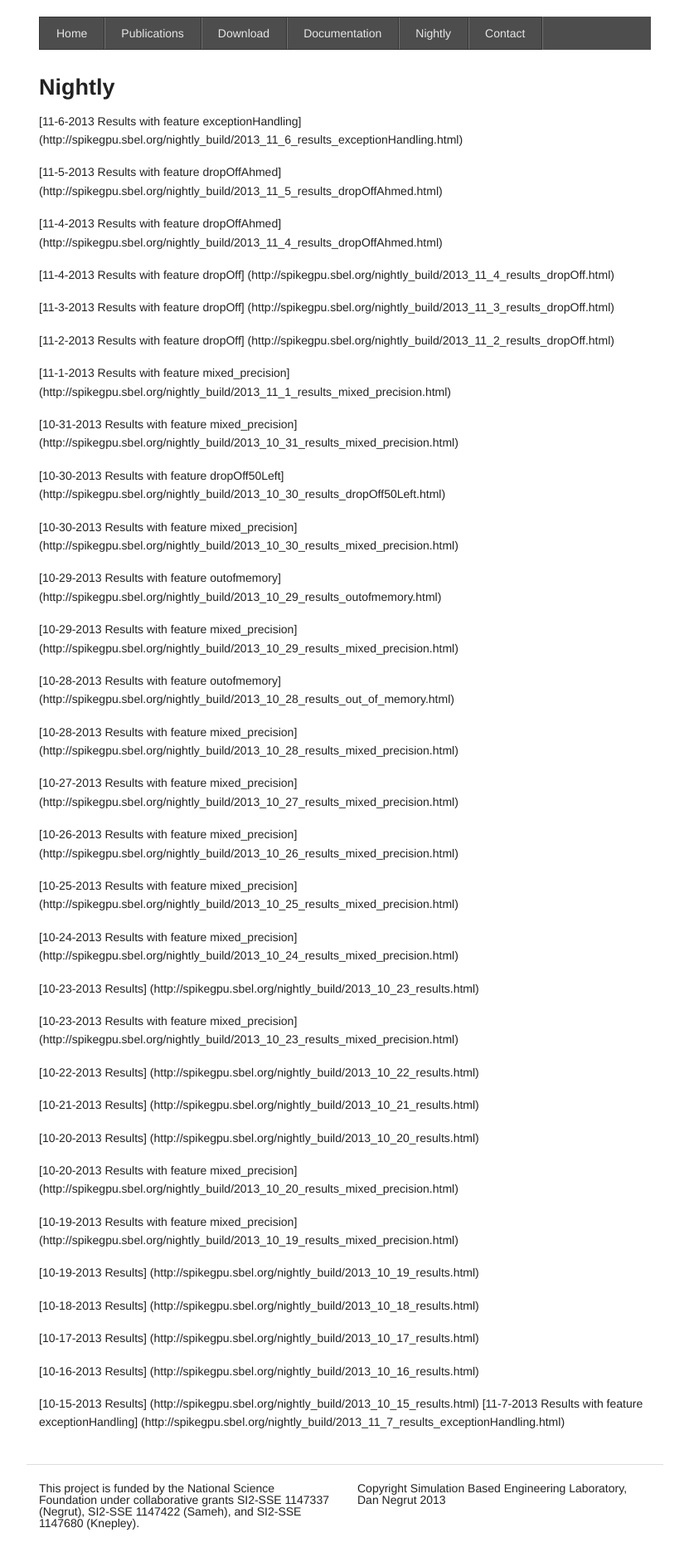
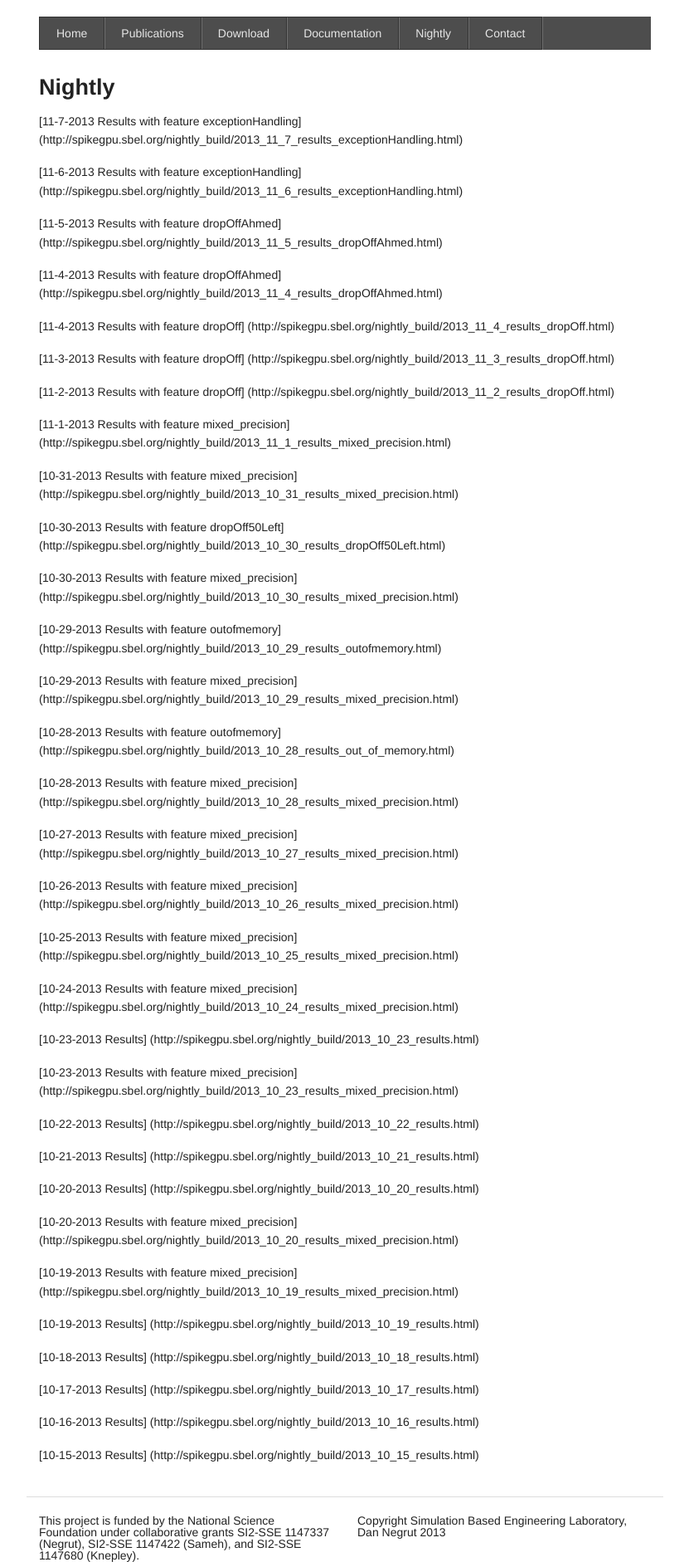
Before and after one commit to spikegpu/spikegpu.github.io, a Jekyll site: the page built from nightly_build/index.md, in a window 1280 px wide. Shown: the whole page at 83% size, without its empty margins (224-1055 px from the left). Built offline with Jekyll 4.4.1, drawn with Linux system fonts in a browser that asks for light colours; Markdown is read by kramdown in place of the engine named in the settings; before the commit the page ends 1843 px from its top, so only the background shows below that; part of the change alters nothing that is shown.

Commit message:
Adjust the order of display

```diff
--- a/nightly_build/index.md
+++ b/nightly_build/index.md
@@ -5,6 +5,8 @@ title: Nightly
 
 ### Nightly
 
+
+[11-7-2013 Results with feature exceptionHandling] (http://spikegpu.sbel.org/nightly_build/2013_11_7_results_exceptionHandling.html)
 
 [11-6-2013 Results with feature exceptionHandling] (http://spikegpu.sbel.org/nightly_build/2013_11_6_results_exceptionHandling.html)
 
@@ -65,4 +67,3 @@ title: Nightly
 [10-16-2013 Results] (http://spikegpu.sbel.org/nightly_build/2013_10_16_results.html)
 
 [10-15-2013 Results] (http://spikegpu.sbel.org/nightly_build/2013_10_15_results.html)
-[11-7-2013 Results with feature exceptionHandling] (http://spikegpu.sbel.org/nightly_build/2013_11_7_results_exceptionHandling.html)
```
